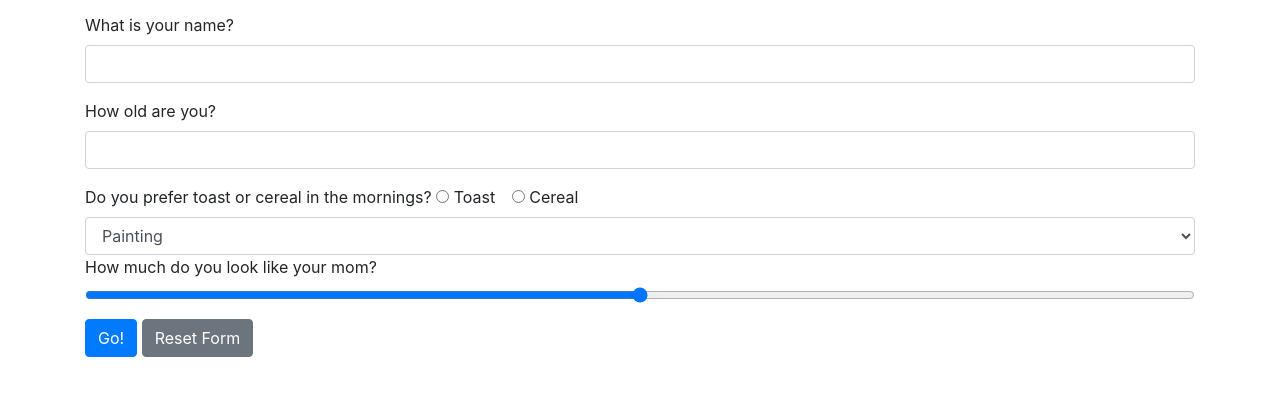
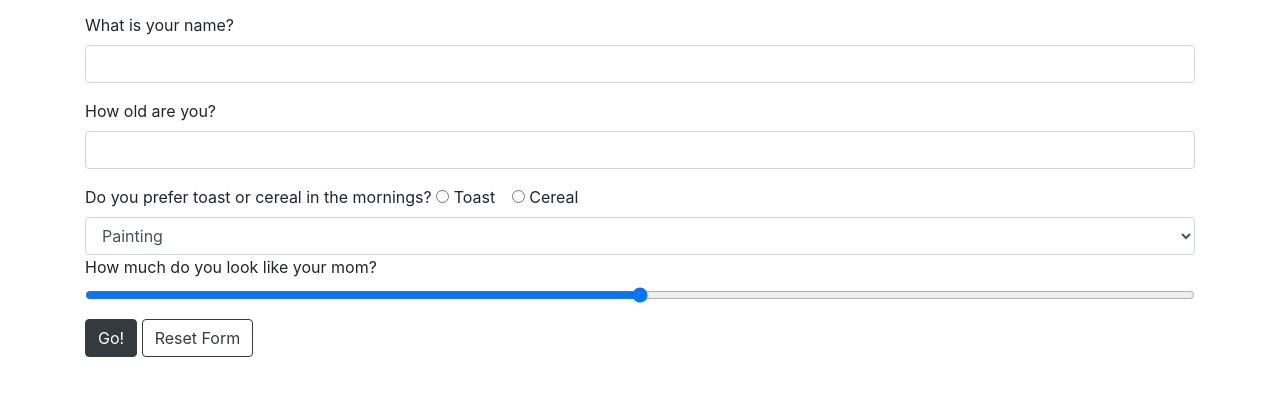
Before and after one commit to AsheUrban/prgm-lng-sgst, a plain HTML site: page index.html in a window 1280 px wide. Shown: the part 107-502 px from the top of the page. Drawn offline with Linux system fonts and the light colour scheme.

```diff
--- a/index.html
+++ b/index.html
@@ -43,8 +43,8 @@
         <label for="formControlRange">How much do you look like your mom?</label>
         <input type="range" class="form-control-range" id="formControlRange">
       </div>
-      <button type="submit" class="btn btn-primary">Go!</button>
-      <button type="reset"class="btn btn-secondary">Reset Form</button>
+      <button type="submit" class="btn btn-dark">Go!</button>
+      <button type="reset"class="btn btn-outline-dark">Reset Form</button>
     </form>
     <div id="output">
     </div>
```
